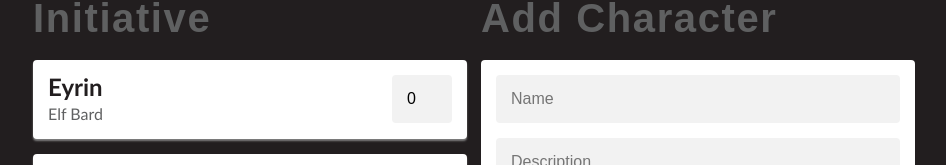
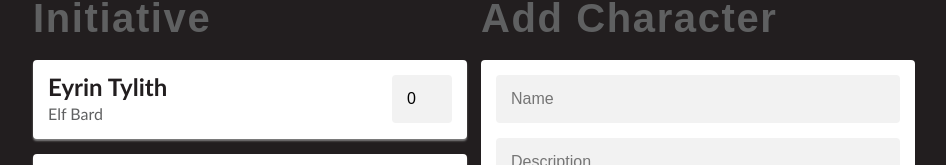
Before and after one commit to SpicyBoyz/grimoire, a React (Create React App) app: page / in a window 1280 px wide. Shown: the part 276-441 px from the top of the page, without its empty margins (166-1112 px from the left). Built offline with nearby package versions, Linux system fonts and the light colour scheme; a web font is replaced by a local one.

Commit message:
Player info update

```diff
--- a/src/App.js
+++ b/src/App.js
@@ -41,16 +41,16 @@ const spicyBoyz = [
 
 const deaconsDecoys = [
   {
-    title: 'Eyrin',
+    title: 'Eyrin Tylith',
     text: 'Elf Bard',
     initiative: 0,
-    dexterity: '+3',
+    dexterity: '+4',
   },
   {
     title: 'Click',
     text: 'Kenku Cleric',
     initiative: 0,
-    dexterity: '+1',
+    dexterity: '+3',
   },
   {
     title: 'Höf Dawndew',
@@ -62,19 +62,19 @@ const deaconsDecoys = [
     title: 'Har Dawndew',
     text: 'Half-Orc Barbarian',
     initiative: 0,
-    dexterity: '+0',
+    dexterity: '+1',
   },
   {
     title: 'Trix',
     text: 'Tiefling Warlock',
     initiative: 0,
-    dexterity: '+0',
+    dexterity: '+1',
   },
   {
     title: 'Fold',
     text: 'Human Warlock',
     initiative: 0,
-    dexterity: '+0',
+    dexterity: '+2',
   },
 ];
 
```
